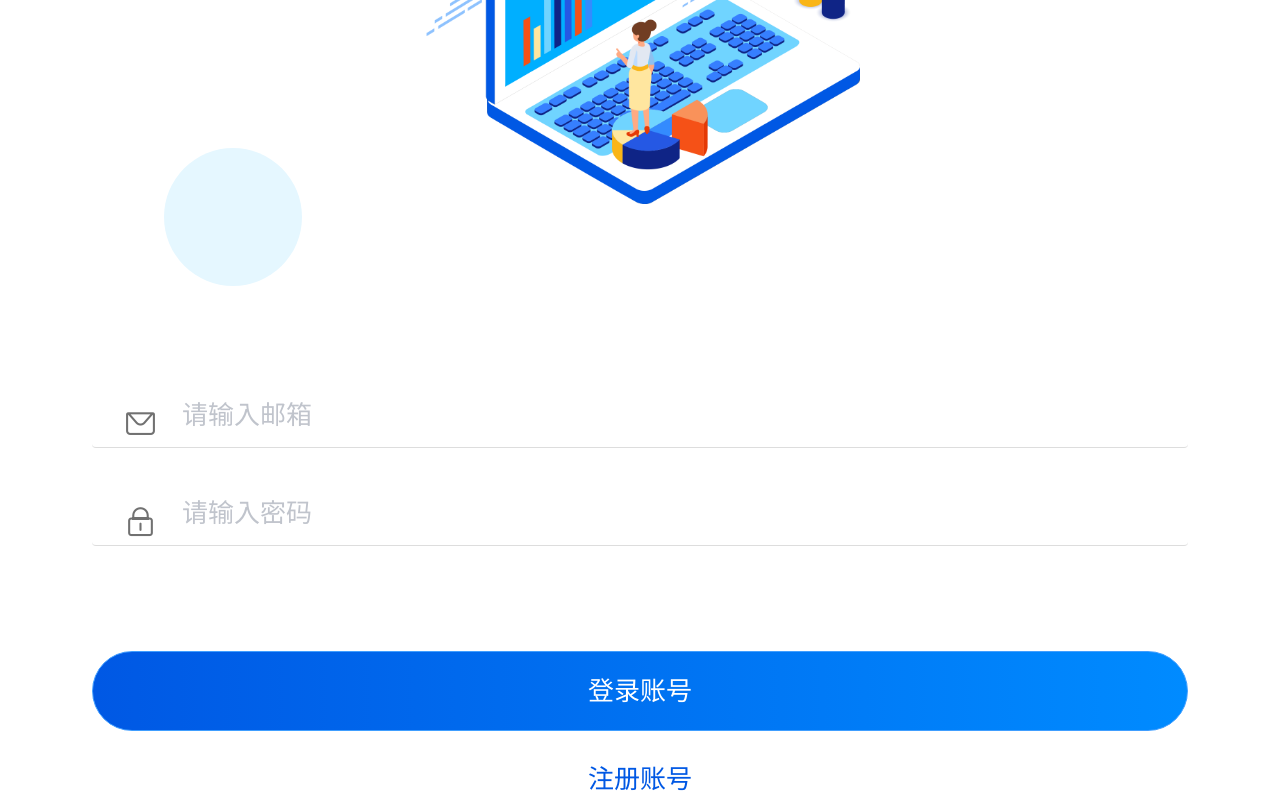
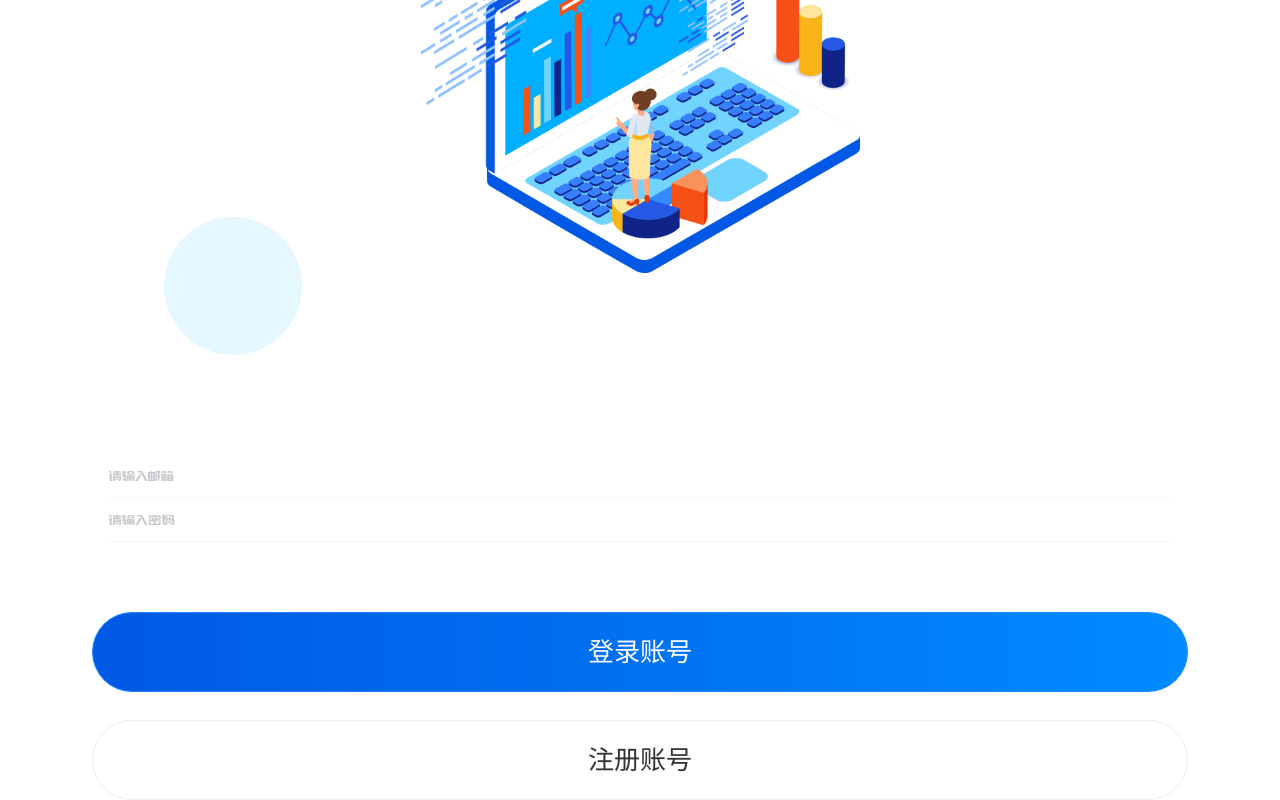
Before and after one commit to qing-m/website-alone, a Nuxt app: page /register in a window 1280 px wide. Both pictures are taken after a click on the button "登录账号". Built offline with nearby package versions, Linux system fonts and the light colour scheme.

Commit message:
UI框架更改为vant

```diff
--- a/nuxt.config.js
+++ b/nuxt.config.js
@@ -27,7 +27,7 @@ export default {
   // Plugins to run before rendering page (https://go.nuxtjs.dev/config-plugins)
   plugins: [
     '~/plugins/axios',
-    '~/plugins/elementUI',
+    '~/plugins/vantUI',
     { src: '@/plugins/icons', ssr: true }
   ],
 
--- a/pages/login/index.vue
+++ b/pages/login/index.vue
@@ -1,22 +1,22 @@
 <template>
   <div class="adminContainers">
     <div class="fromInputs">
-      <el-input
+      <van-field
         v-model="email"
         placeholder="请输入邮箱"
         prefix-icon="el-icon-message"
         clearable
-      ></el-input>
-      <el-input
+      ></van-field>
+      <van-field
         v-model="password"
         placeholder="请输入密码"
         prefix-icon="el-icon-lock"
         clearable
         type="password"
-      ></el-input>
+      ></van-field>
       <div class="submitContainers">
-        <el-button type="primary" @click="handleClickSubmitFromLogin">登录账号</el-button>
-        <el-button type="text" @click="() => $router.push({name: 'register'})">注册账号</el-button>
+        <van-button type="info" @click="handleClickSubmitFromLogin">登录账号</van-button>
+        <van-button plain type="default" @click="() => $router.push({name: 'register'})">注册账号</van-button>
       </div>
     </div>
   </div>
@@ -57,69 +57,34 @@ export default {
   background: #FFFFFF;
   .fromInputs {
     padding: 0 92px;
-    /deep/.el-input {
-      margin-bottom: 35px;
-      .el-input__inner {
-        padding: 31px 95px 31px 90px;
-        font-size: 26px;
-        font-family: Adobe Heiti Std;
-        font-weight: normal;
-        color: #333333;
-        line-height: 15px;
-        border: none;
-        border-bottom: 1px solid #DDDDDD;
-      }
-      .el-input__prefix, .el-input__suffix {
-        width: 33px;
-        height: 100%;
-        padding: 5px 0;
-        margin-left: 27px;
-        .el-input__icon {
-          display: inline;
-          font-size: 33px;
-          color: #717171;
-        }
-      }
-      .el-input__suffix {
-        margin-left: 0;
-        margin-right: 27px;
-      }
-      .el-input__inner:focus {
-        border-bottom: 1px solid #0058E4;
-        color: #0058E4;
-      }
-      .el-input__inner:focus+.el-input__prefix {
-        .el-input__icon {
-          color: #0058E4;
-        }
-      }
-    }
     .submitContainers {
       margin-top: 70px;
-      /deep/.el-button {
+      /deep/.van-button {
         display: block;
         margin: 0;
-        &.el-button--primary {
+        &.van-button--info {
+          width: 100%;
+          height: 80px;
+          background: linear-gradient(90deg, #0058E4 0%, #008BFF 100%);
+          border-radius: 40px;
           font-size: 26px;
           font-family: Adobe Heiti Std;
           font-weight: normal;
           line-height: 15px;
+          color: #FFFFFF;
+        }
+        &.van-button--default {
           width: 100%;
           height: 80px;
-          background: linear-gradient(90deg, #0058E4 0%, #008BFF 100%);
           border-radius: 40px;
-        }
-        &.el-button--text {
-          width: 100%;
-          text-align: center;
           font-size: 26px;
           font-family: Adobe Heiti Std;
           font-weight: normal;
-          color: #0058E4;
           line-height: 15px;
+          color: #333333;
         }
       }
-      /deep/.el-button:first-child {
+      /deep/.van-button:first-child {
         margin-bottom: 28px;
       }
     }
--- a/pages/register/index.vue
+++ b/pages/register/index.vue
@@ -1,28 +1,25 @@
 <template>
   <div class="adminContainers">
     <div class="fromInputs">
-      <el-input
+      <van-field
         v-model="nickName"
         placeholder="请输入用户名"
-        prefix-icon="el-icon-user"
         clearable
-      ></el-input>
-      <el-input
+      ></van-field>
+      <van-field
         v-model="email"
         placeholder="请输入邮箱"
-        prefix-icon="el-icon-message"
         clearable
-      ></el-input>
-      <el-input
+      ></van-field>
+      <van-field
         v-model="password"
         placeholder="请输入密码"
-        prefix-icon="el-icon-lock"
         clearable
         type="password"
-      ></el-input>
+      ></van-field>
       <div class="submitContainers">
-        <el-button type="primary" @click="handleClickSubmitFromRegister">注册账号</el-button>
-        <el-button type="text" @click="() => $router.push({name: 'login'})">登录账号</el-button>
+        <van-button type="info" @click="handleClickSubmitFromRegister">注册账号</van-button>
+        <van-button plain type="default" @click="() => $router.push({name: 'login'})">登录账号</van-button>
       </div>
     </div>
   </div>
@@ -65,49 +62,12 @@ export default {
   background: #FFFFFF;
   .fromInputs {
     padding: 0 92px;
-    /deep/.el-input {
-      margin-bottom: 35px;
-      .el-input__inner {
-        padding: 31px 95px 31px 90px;
-        font-size: 26px;
-        font-family: Adobe Heiti Std;
-        font-weight: normal;
-        color: #333333;
-        line-height: 15px;
-        border: none;
-        border-bottom: 1px solid #DDDDDD;
-      }
-      .el-input__prefix, .el-input__suffix {
-        width: 33px;
-        height: 100%;
-        padding: 5px 0;
-        margin-left: 27px;
-        .el-input__icon {
-          display: inline;
-          font-size: 33px;
-          color: #717171;
-        }
-      }
-      .el-input__suffix {
-        margin-left: 0;
-        margin-right: 27px;
-      }
-      .el-input__inner:focus {
-        border-bottom: 1px solid #0058E4;
-        color: #0058E4;
-      }
-      .el-input__inner:focus+.el-input__prefix {
-        .el-input__icon {
-          color: #0058E4;
-        }
-      }
-    }
     .submitContainers {
       margin-top: 70px;
-      /deep/.el-button {
+      /deep/.van-button {
         display: block;
         margin: 0;
-        &.el-button--primary {
+        &.van-button--info {
           width: 100%;
           height: 80px;
           background: linear-gradient(90deg, #0058E4 0%, #008BFF 100%);
@@ -118,17 +78,18 @@ export default {
           line-height: 15px;
           color: #FFFFFF;
         }
-        &.el-button--text {
+        &.van-button--default {
           width: 100%;
-          text-align: center;
+          height: 80px;
+          border-radius: 40px;
           font-size: 26px;
           font-family: Adobe Heiti Std;
           font-weight: normal;
-          color: #0058E4;
           line-height: 15px;
+          color: #333333;
         }
       }
-      /deep/.el-button:first-child {
+      /deep/.van-button:first-child {
         margin-bottom: 28px;
       }
     }
--- a/plugins/elementUI.js
+++ /dev/null
@@ -1,5 +0,0 @@
-import Vue from 'vue'
-import ElementUI from 'element-ui'
-import 'element-ui/lib/theme-chalk/index.css'
-
-Vue.use(ElementUI)
--- /dev/null
+++ b/plugins/vantUI.js
@@ -0,0 +1,5 @@
+import Vue from 'vue';
+import Vant from 'vant';
+import 'vant/lib/index.css';
+
+Vue.use(Vant)
--- a/services/request/axios.js
+++ b/services/request/axios.js
@@ -1,7 +1,6 @@
 import axios from 'axios'
 import qs from 'qs'
 import Config from '@/config'
-import { Message } from 'element-ui';
 
 const config = {
   baseURL: Config.baseURL,
```
Also changed, not shown: layouts/admin.vue (+1 -6 lines), package.json (+6 -6 lines).
